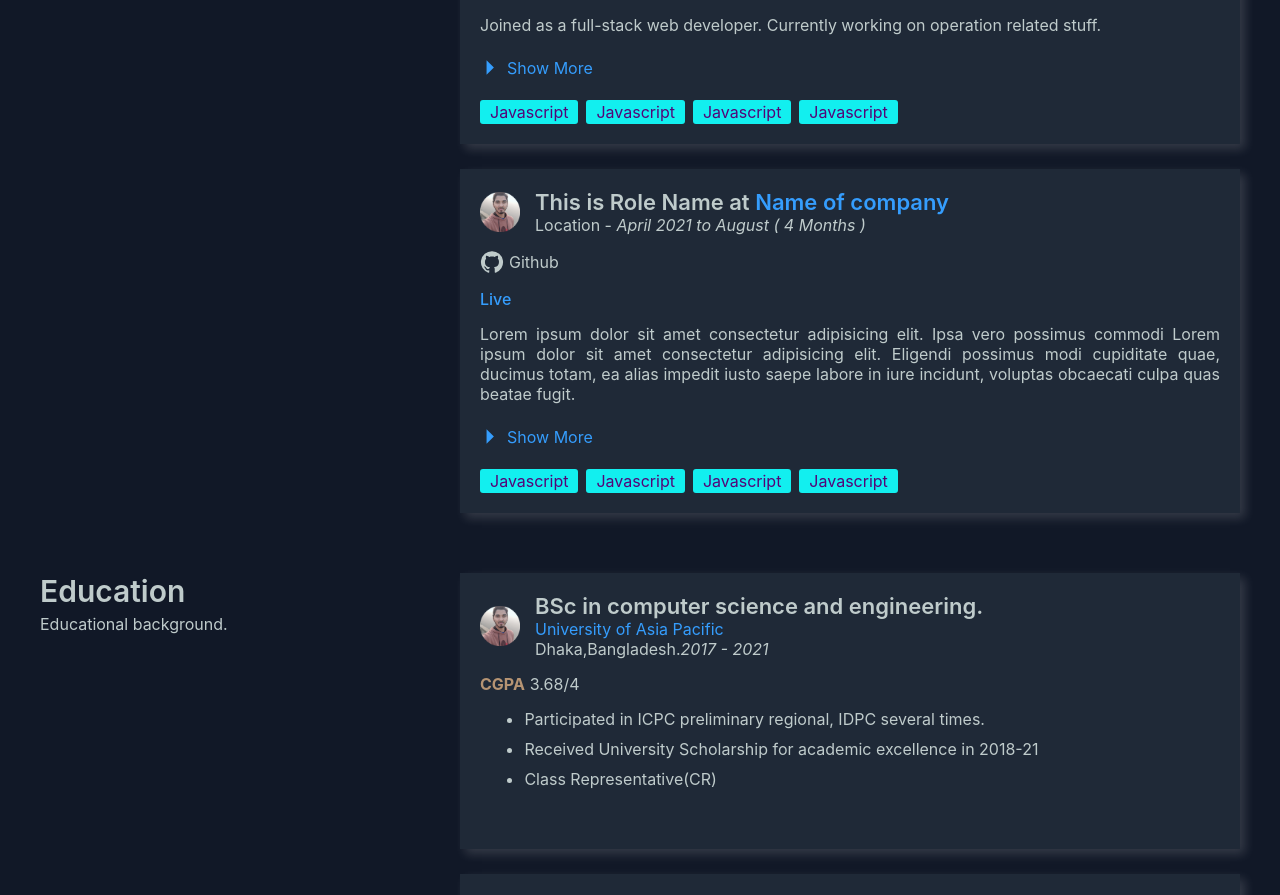
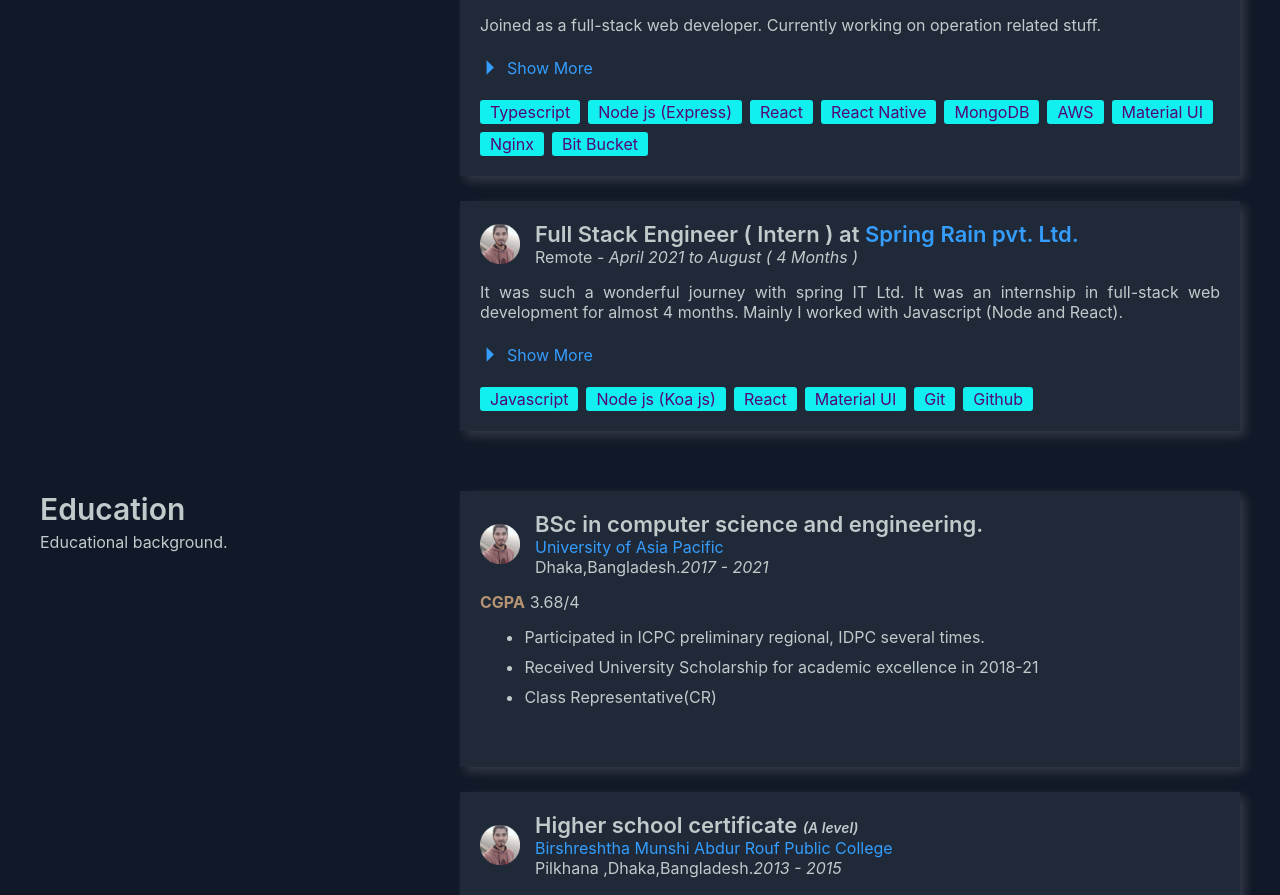
Before and after one commit to islamshaheb/personalPortfolio, a React (Create React App) app: page / in a window 1280 px wide. Shown: the part 2523-3418 px from the top of the page. Built offline with nearby package versions, Linux system fonts and the light colour scheme.

Commit message:
'updatedInExp'

```diff
--- a/src/views/components/workExperience/workExperience.tsx
+++ b/src/views/components/workExperience/workExperience.tsx
@@ -13,6 +13,7 @@ import { spawn } from 'child_process';
 import useWindowDimensions from '../useWindowDimensions/useWindowDimensions';
 const WorkExperience = () => {
   const [showingMore, setShowMore] = useState<boolean>(false);
+  const [showingMore2, setShowMore2] = useState<boolean>(false);
   const theme = useContext(ThemeContext);
   const { Width } = useWindowDimensions();
 
@@ -118,10 +119,10 @@ const WorkExperience = () => {
           <div style={{ display: showingMore ? 'inline-block' : 'none', paddingLeft: '6%' }}>
             <ul style={{ color: theme.color, paddingBottom: 10 }}>
               <li style={{ color: theme.color, paddingBottom: 10, textAlign: 'justify' }}>
-                Develop full notification system on Reactive Native
+                Develop full notification system on React Native
               </li>
               <li style={{ color: theme.color, paddingBottom: 10, textAlign: 'justify' }}>
-                Develop fully customizable admin site for cur selling company.
+                Develop fully customizable admin site for car selling company.
               </li>
               <li style={{ color: theme.color, paddingBottom: 10, textAlign: 'justify' }}>
                 Develop two car selling online site.
@@ -165,17 +166,18 @@ const WorkExperience = () => {
               </li>
               <li style={{ color: theme.color, paddingBottom: 10, textAlign: 'justify' }}>
                 Develop landing page for a car selling company
-                <ul></ul>
+                <ul>
                   <li
                     style={{
                       color: theme.color,
                       paddingBottom: 10,
                       textAlign: 'justify',
+                      marginTop: 10,
                       marginLeft: 25,
                     }}
                   >
                     <a
-                    href='https://.foyob.com/'
+                      href='https://foyob.com/'
                       target='_blank'
                       rel='noopener noreferrer'
                       style={{ color: '#359dfd', textDecoration: 'none' }}
@@ -183,6 +185,239 @@ const WorkExperience = () => {
                       Landing Page
                     </a>
                   </li>
+                </ul>
+              </li>
+              <li>Deployed multiple app in AWS ec2</li>
+            </ul>
+          </div>
+          <div
+            style={{
+              display: 'flex',
+              flexWrap: 'wrap',
+              alignItems: 'center',
+              gap: 8,
+              alignContent: 'center',
+            }}
+          >
+            <div
+              className={styles.tags}
+              style={{
+                color: theme.dark ? '#540478' : '#F3F2F8',
+                background: theme.dark ? '#12EFEF' : '#544A8A',
+              }}
+            >
+              Typescript
+            </div>
+            <div
+              className={styles.tags}
+              style={{
+                color: theme.dark ? '#540478' : '#F3F2F8',
+                background: theme.dark ? '#12EFEF' : '#544A8A',
+              }}
+            >
+              Node js (Express)
+            </div>
+            <div
+              className={styles.tags}
+              style={{
+                color: theme.dark ? '#540478' : '#F3F2F8',
+                background: theme.dark ? '#12EFEF' : '#544A8A',
+              }}
+            >
+              React
+            </div>
+            <div
+              className={styles.tags}
+              style={{
+                color: theme.dark ? '#540478' : '#F3F2F8',
+                background: theme.dark ? '#12EFEF' : '#544A8A',
+              }}
+            >
+              React Native
+            </div>
+            <div
+              className={styles.tags}
+              style={{
+                color: theme.dark ? '#540478' : '#F3F2F8',
+                background: theme.dark ? '#12EFEF' : '#544A8A',
+              }}
+            >
+              MongoDB
+            </div>
+            <div
+              className={styles.tags}
+              style={{
+                color: theme.dark ? '#540478' : '#F3F2F8',
+                background: theme.dark ? '#12EFEF' : '#544A8A',
+              }}
+            >
+              AWS
+            </div>
+            <div
+              className={styles.tags}
+              style={{
+                color: theme.dark ? '#540478' : '#F3F2F8',
+                background: theme.dark ? '#12EFEF' : '#544A8A',
+              }}
+            >
+              Material UI
+            </div>
+            <div
+              className={styles.tags}
+              style={{
+                color: theme.dark ? '#540478' : '#F3F2F8',
+                background: theme.dark ? '#12EFEF' : '#544A8A',
+              }}
+            >
+              Nginx
+            </div>
+            <div
+              className={styles.tags}
+              style={{
+                color: theme.dark ? '#540478' : '#F3F2F8',
+                background: theme.dark ? '#12EFEF' : '#544A8A',
+              }}
+            >
+              Bit Bucket
+            </div>
+          </div>
+        </div>
+        <div
+          className={theme.dark ? styles.expBoxDark : styles.expBoxLight}
+          style={{
+            background: theme.dark ? '#1f2937' : '#f7f7f7',
+            display: 'flex',
+            gap: 15,
+            flexDirection: 'column',
+          }}
+        >
+          <div
+            style={{ display: 'flex', alignItems: 'center', justifyContent: 'flex-start', gap: 15 }}
+          >
+            <img src={profile} height={40} width={40} alt='not supported Images' />
+
+            <div>
+              <p className={styles.projectName} style={{ color: theme.color }}>
+                Full Stack Engineer ( Intern ) at{' '}
+                <a
+                  href='https://springrain.io/'
+                  target='_blank'
+                  rel='noopener noreferrer'
+                  style={{ color: '#359dfd', textDecoration: 'none' }}
+                >
+                  Spring Rain pvt. Ltd.
+                </a>
+              </p>
+              <p style={{ color: theme.color, fontSize: 16 }}>
+                Remote -{' '}
+                <i>
+                  April 2021 to August ({' '}
+                  {firstExpTime / 12 >= 1 ? (
+                    <span>{Math.floor(firstExpTime / 12)} Year </span>
+                  ) : null}
+                  {firstExpTime % 12 > 0 ? <span> {firstExpTime % 12} Months </span> : null})
+                </i>
+              </p>
+            </div>
+          </div>
+
+          <p style={{ color: theme.color, textAlign: 'justify' }}>
+            It was such a wonderful journey with spring IT Ltd. It was an internship in full-stack
+            web development for almost 4 months. Mainly I worked with Javascript (Node and React).
+          </p>
+          <div
+            style={{
+              display: 'flex',
+              // gap: 2,
+              justifyContent: 'flex-start',
+              alignItems: 'center',
+              cursor: 'pointer',
+            }}
+            onClick={() => {
+              setShowMore2(!showingMore2);
+            }}
+          >
+            {showingMore2 ? (
+              <ArrowDropUpIcon
+                fontSize='large'
+                sx={{ color: '#359dfd', marginLeft: '-8px', fontSize: '50' }}
+              />
+            ) : (
+              <ArrowRightIcon
+                fontSize='large'
+                sx={{ color: '#359dfd', marginLeft: '-8px', fontSize: '50' }}
+              />
+            )}{' '}
+            <p style={{ color: '#359dfd' }}> {showingMore2 ? 'Hide' : 'Show More'}</p>
+          </div>
+          <div style={{ display: showingMore2 ? 'inline-block' : 'none', paddingLeft: '6%' }}>
+            <ul style={{ color: theme.color, paddingBottom: 10 }}>
+              <li style={{ color: theme.color, paddingBottom: 10, textAlign: 'justify' }}>
+                I and my team made a fully functional digital wallet system. For storing data we use
+                MongoDB. Its back-end part is made in Node and a front-end part is made in React.
+                <ul>
+                  <div
+                    style={{
+                      display: 'flex',
+                      alignItems: 'center',
+                      justifyContent: 'flex-start',
+                      gap: 5,
+                      marginTop: 10,
+                      marginLeft: 25,
+                    }}
+                  >
+                    <GitHubIcon sx={{ color: theme.color }} />
+
+                    <a
+                      style={{ color: '#359dfd', textDecoration: 'none' }}
+                      href='https://github.com/islamshaheb/Digital-Wallet'
+                      target='_blank'
+                      rel='noreferrer'
+                    >
+                      Github
+                    </a>
+                  </div>
+                </ul>
+              </li>
+              <li>
+                {' '}
+                Built some small project like{' '}
+                <a
+                  style={{ color: '#359dfd', textDecoration: 'none' }}
+                  href='https://github.com/islamshaheb/Digital-Wallet'
+                  target='_blank'
+                  rel='noreferrer'
+                >
+                  OTP sender
+                </a>
+                ,{' '}
+                <a
+                  style={{ color: '#359dfd', textDecoration: 'none' }}
+                  href='https://github.com/islamshaheb/The-Shawshank-Redemption-Movie-Review'
+                  target='_blank'
+                  rel='noreferrer'
+                >
+                  The Shawshank Movie Review
+                </a>
+                ,{' '}
+                <a
+                  style={{ color: '#359dfd', textDecoration: 'none' }}
+                  href='https://github.com/islamshaheb/Arithmatic-Calculator'
+                  target='_blank'
+                  rel='noreferrer'
+                >
+                  Arithmetic Calculator
+                </a>
+                ,{' '}
+                <a
+                  style={{ color: '#359dfd', textDecoration: 'none' }}
+                  href='https://github.com/islamshaheb/Star-Pattern-Using-Javascript'
+                  target='_blank'
+                  rel='noreferrer'
+                >
+                  Star Pattern
+                </a>
+                .
               </li>
             </ul>
           </div>
@@ -211,7 +446,7 @@ const WorkExperience = () => {
                 background: theme.dark ? '#12EFEF' : '#544A8A',
               }}
             >
-              Javascript
+              Node js (Koa js)
             </div>
             <div
               className={styles.tags}
@@ -220,140 +455,7 @@ const WorkExperience = () => {
                 background: theme.dark ? '#12EFEF' : '#544A8A',
               }}
             >
-              Javascript
-            </div>{' '}
-            <div
-              className={styles.tags}
-              style={{
-                color: theme.dark ? '#540478' : '#F3F2F8',
-                background: theme.dark ? '#12EFEF' : '#544A8A',
-              }}
-            >
-              Javascript
-            </div>
-          </div>
-        </div>
-        <div
-          className={theme.dark ? styles.expBoxDark : styles.expBoxLight}
-          style={{
-            background: theme.dark ? '#1f2937' : '#f7f7f7',
-            display: 'flex',
-            gap: 15,
-            flexDirection: 'column',
-          }}
-        >
-          <div
-            style={{ display: 'flex', alignItems: 'center', justifyContent: 'flex-start', gap: 15 }}
-          >
-            <img src={profile} height={40} width={40} alt='not supported Images' />
-
-            <div>
-              <p className={styles.projectName} style={{ color: theme.color }}>
-                This is Role Name at{' '}
-                <a href='ww.com' style={{ color: '#359dfd', textDecoration: 'none' }}>
-                  {' '}
-                  Name of company{' '}
-                </a>
-              </p>
-              <p style={{ color: theme.color, fontSize: 16 }}>
-                Location -{' '}
-                <i>
-                  April 2021 to August ({' '}
-                  {firstExpTime / 12 >= 1 ? (
-                    <span>{Math.floor(firstExpTime / 12)} Year </span>
-                  ) : null}
-                  {firstExpTime % 12 > 0 ? <span> {firstExpTime % 12} Months </span> : null})
-                </i>
-              </p>
-            </div>
-          </div>
-
-          <div
-            style={{ display: 'flex', alignItems: 'center', justifyContent: 'flex-start', gap: 5 }}
-          >
-            <GitHubIcon sx={{ color: theme.color }} />
-
-            <a
-              style={{ color: theme.color, textDecoration: 'none' }}
-              href='https://imagecolorpicker.com/'
-              target='_blank'
-              rel='noreferrer'
-            >
-              Github
-            </a>
-          </div>
-
-          <a
-            style={{ color: '#359dfd', fontWeight: 500, textDecoration: 'none' }}
-            href='https://imagecolorpicker.com/'
-            target='_blank'
-            rel='noreferrer'
-          >
-            Live
-          </a>
-
-          <p style={{ color: theme.color, textAlign: 'justify' }}>
-            Lorem ipsum dolor sit amet consectetur adipisicing elit. Ipsa vero possimus commodi
-            Lorem ipsum dolor sit amet consectetur adipisicing elit. Eligendi possimus modi
-            cupiditate quae, ducimus totam, ea alias impedit iusto saepe labore in iure incidunt,
-            voluptas obcaecati culpa quas beatae fugit.
-          </p>
-          <div
-            style={{
-              display: 'flex',
-              // gap: 2,
-              justifyContent: 'flex-start',
-              alignItems: 'center',
-              cursor: 'pointer',
-            }}
-            onClick={() => {
-              setShowMore(!showingMore);
-            }}
-          >
-            {showingMore ? (
-              <ArrowDropUpIcon
-                fontSize='large'
-                sx={{ color: '#359dfd', marginLeft: '-8px', fontSize: '50' }}
-              />
-            ) : (
-              <ArrowRightIcon
-                fontSize='large'
-                sx={{ color: '#359dfd', marginLeft: '-8px', fontSize: '50' }}
-              />
-            )}{' '}
-            <p style={{ color: '#359dfd' }}> {showingMore ? 'Hide' : 'Show More'}</p>
-          </div>
-          <div style={{ display: showingMore ? 'inline-block' : 'none', paddingLeft: '6%' }}>
-            <ul style={{ color: theme.color, paddingBottom: 10 }}>
-              <li style={{ color: theme.color, paddingBottom: 10, textAlign: 'justify' }}>
-                {' '}
-                Lorem ipsum dolor sit amet consectetur adipisicing elit. Ipsa vero possimus commodi
-                Lorem ipsum dolor sit amet consectetur adipisicing elit. Eligendi possimus modi
-              </li>
-              <li style={{ color: theme.color, paddingBottom: 10, textAlign: 'justify' }}>
-                {' '}
-                Lorem ipsum dolor sit amet consectetur adipisicing elit. Ipsa vero possimus commodi
-                Lorem ipsum dolor sit amet consectetur adipisicing elit. Eligendi possimus modi
-              </li>
-            </ul>
-          </div>
-          <div
-            style={{
-              display: 'flex',
-              flexWrap: 'wrap',
-              alignItems: 'center',
-              gap: 8,
-              alignContent: 'center',
-            }}
-          >
-            <div
-              className={styles.tags}
-              style={{
-                color: theme.dark ? '#540478' : '#F3F2F8',
-                background: theme.dark ? '#12EFEF' : '#544A8A',
-              }}
-            >
-              Javascript
+              React
             </div>
             <div
               className={styles.tags}
@@ -362,7 +464,7 @@ const WorkExperience = () => {
                 background: theme.dark ? '#12EFEF' : '#544A8A',
               }}
             >
-              Javascript
+              Material UI
             </div>
             <div
               className={styles.tags}
@@ -371,8 +473,8 @@ const WorkExperience = () => {
                 background: theme.dark ? '#12EFEF' : '#544A8A',
               }}
             >
-              Javascript
-            </div>{' '}
+              Git
+            </div>
             <div
               className={styles.tags}
               style={{
@@ -380,7 +482,7 @@ const WorkExperience = () => {
                 background: theme.dark ? '#12EFEF' : '#544A8A',
               }}
             >
-              Javascript
+              Github
             </div>
           </div>
         </div>
```
Lines whose indentation alone changed are shown as unchanged.
